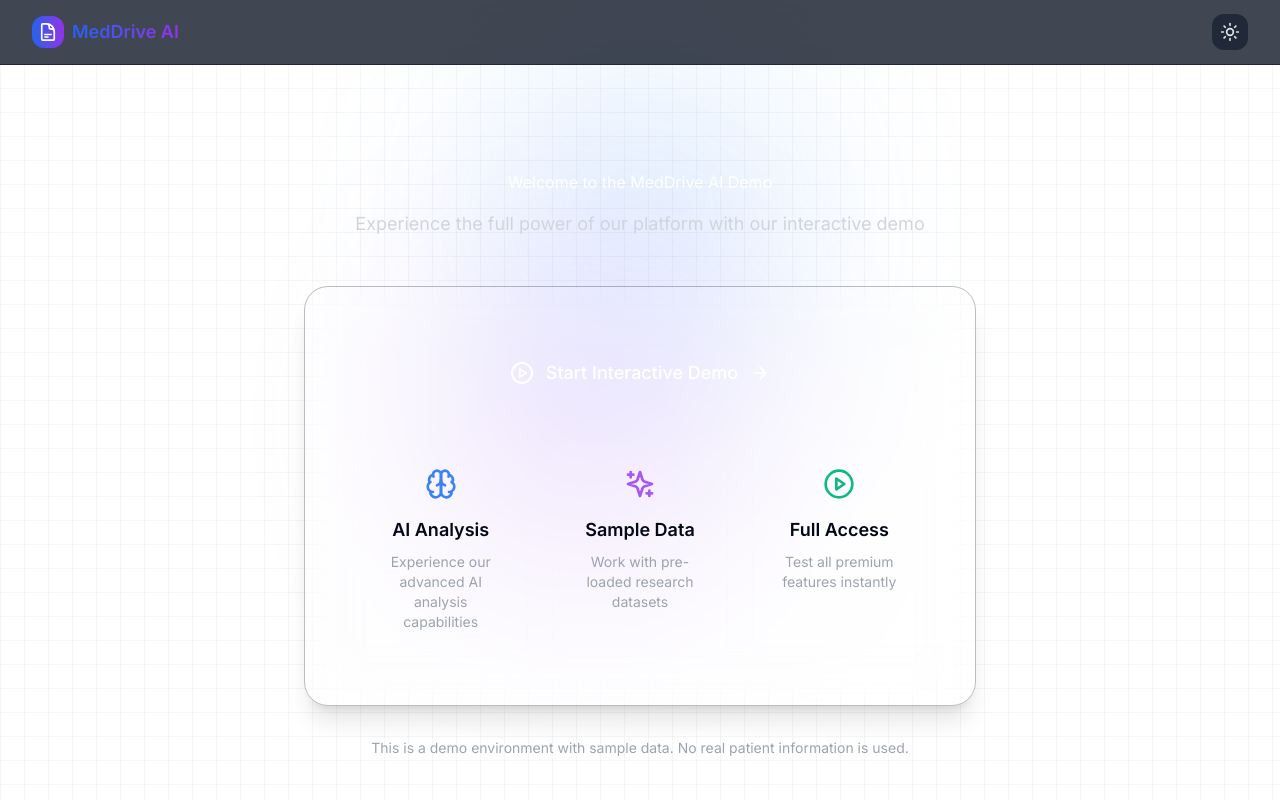
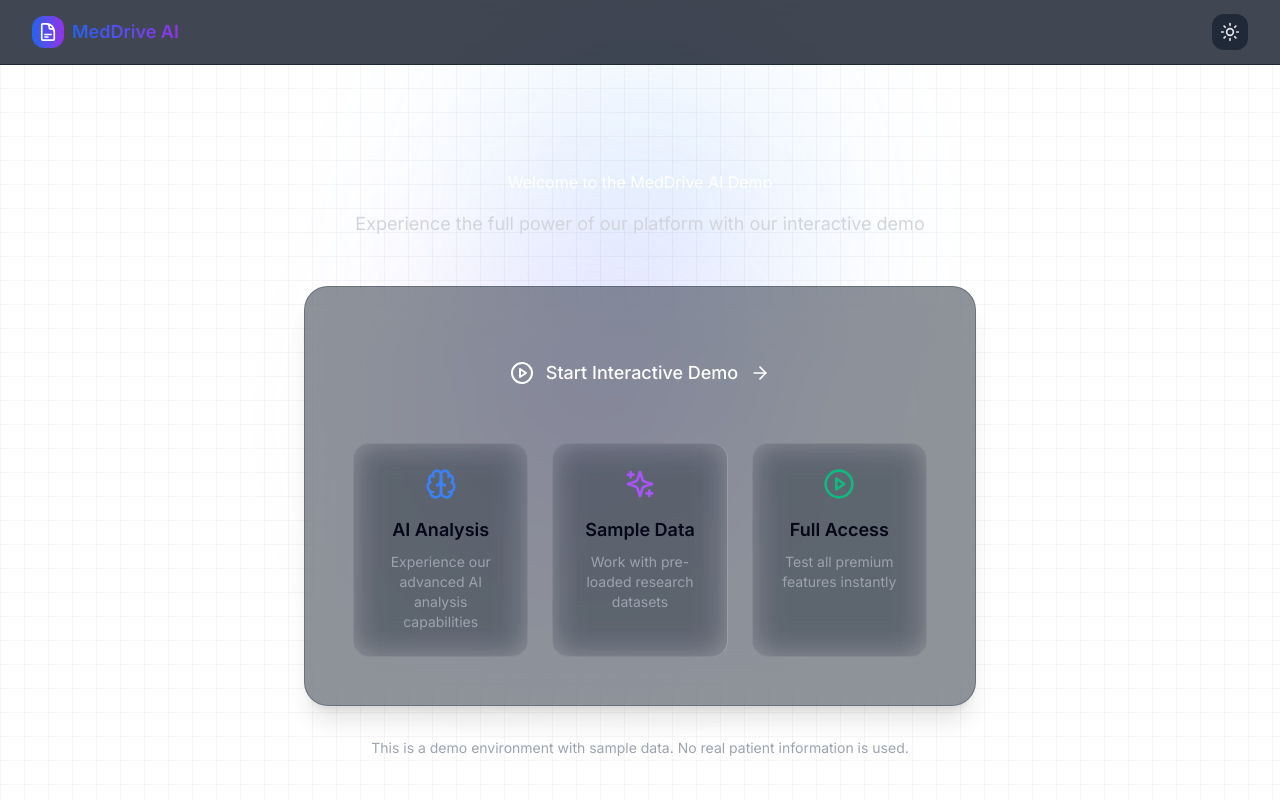
Before and after one commit to gokulsrinaths/MedDriveAI, a Next.js app: page /demo in a window 1280 px wide. Shown: the top 800 px of the page. Built offline with nearby package versions, Linux system fonts and the light colour scheme.

Commit message:
fix: update demo page to use cards.glass instead of gradients.glass

```diff
--- a/src/app/demo/page.tsx
+++ b/src/app/demo/page.tsx
@@ -3,7 +3,7 @@
 import { useState } from 'react';
 import { useRouter } from 'next/navigation';
 import { motion } from 'framer-motion';
-import { gradients, typography, containers, effects, animations } from '@/lib/premium-design';
+import { gradients, typography, containers, effects, animations, cards } from '@/lib/premium-design';
 import { PlayCircle, Brain, Sparkles, ArrowRight } from 'lucide-react';
 
 export default function DemoPage() {
@@ -44,7 +44,7 @@ export default function DemoPage() {
           initial={{ opacity: 0, scale: 0.95 }}
           animate={{ opacity: 1, scale: 1 }}
           transition={{ delay: 0.1 }}
-          className={`${gradients.glass} ${effects.glow} backdrop-blur-xl border border-gray-200/30 dark:border-gray-800/30 rounded-3xl p-8 lg:p-12 mb-8`}
+          className={`${cards.glass} ${effects.glow} backdrop-blur-xl border border-gray-200/30 dark:border-gray-800/30 rounded-3xl p-8 lg:p-12 mb-8`}
         >
           <div className="grid gap-8">
             <div className="text-center">
```
